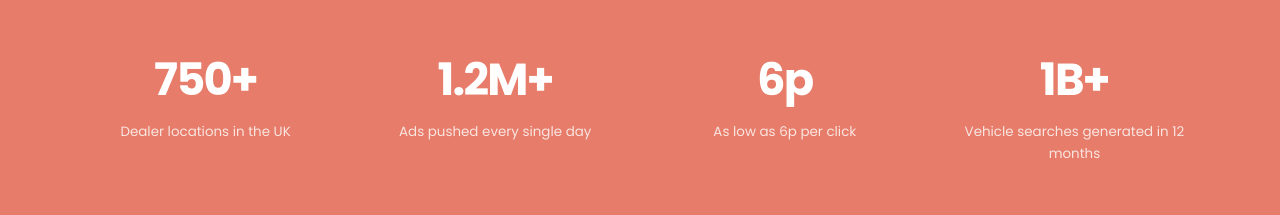
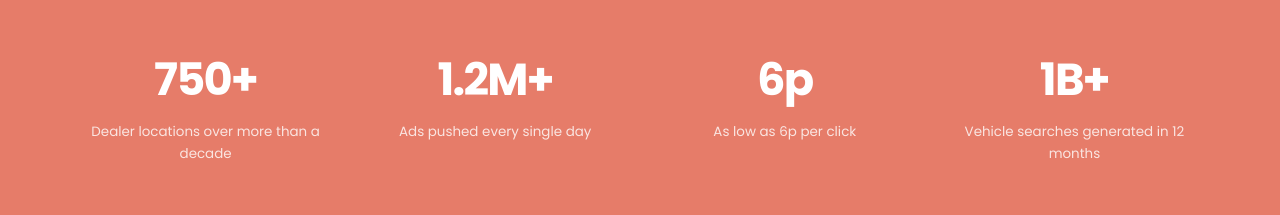
Before and after one commit to AdFeeder/adfeeder-site, a plain HTML site: page index.html in a window 1280 px wide. Shown: the part 3540-3755 px from the top of the page. Drawn offline with Linux system fonts and the light colour scheme.

Commit message:
Update dealer locations counter label

```diff
--- a/index.html
+++ b/index.html
@@ -561,7 +561,7 @@
 <div class="stats-band reveal">
   <div>
     <span class="sb-num" data-count="750" data-suffix="+">0</span>
-    <div class="sb-lbl">Dealer locations in the UK</div>
+    <div class="sb-lbl">Dealer locations over more than a decade</div>
   </div>
   <div>
     <span class="sb-num">1.2M+</span>
```
